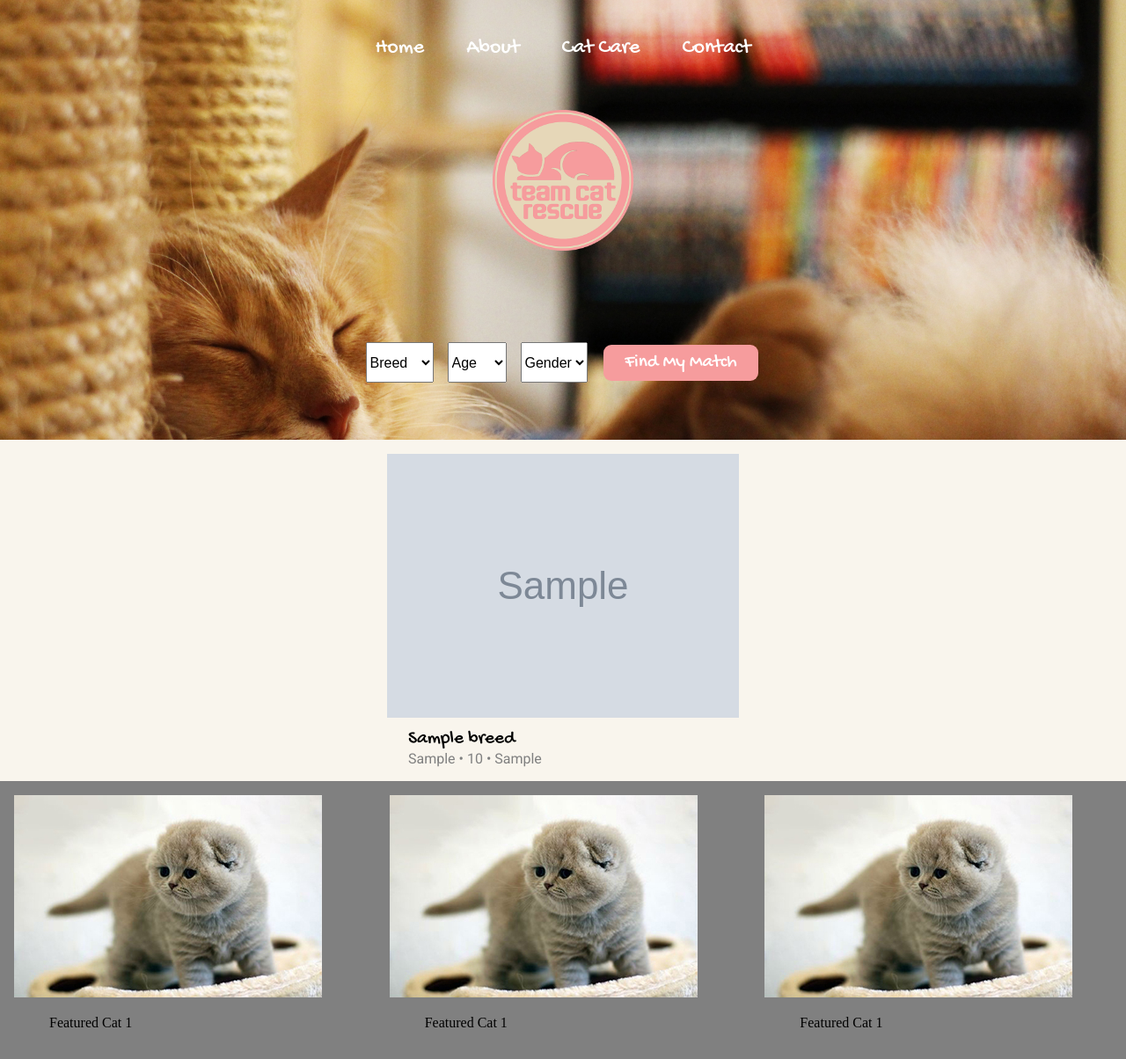
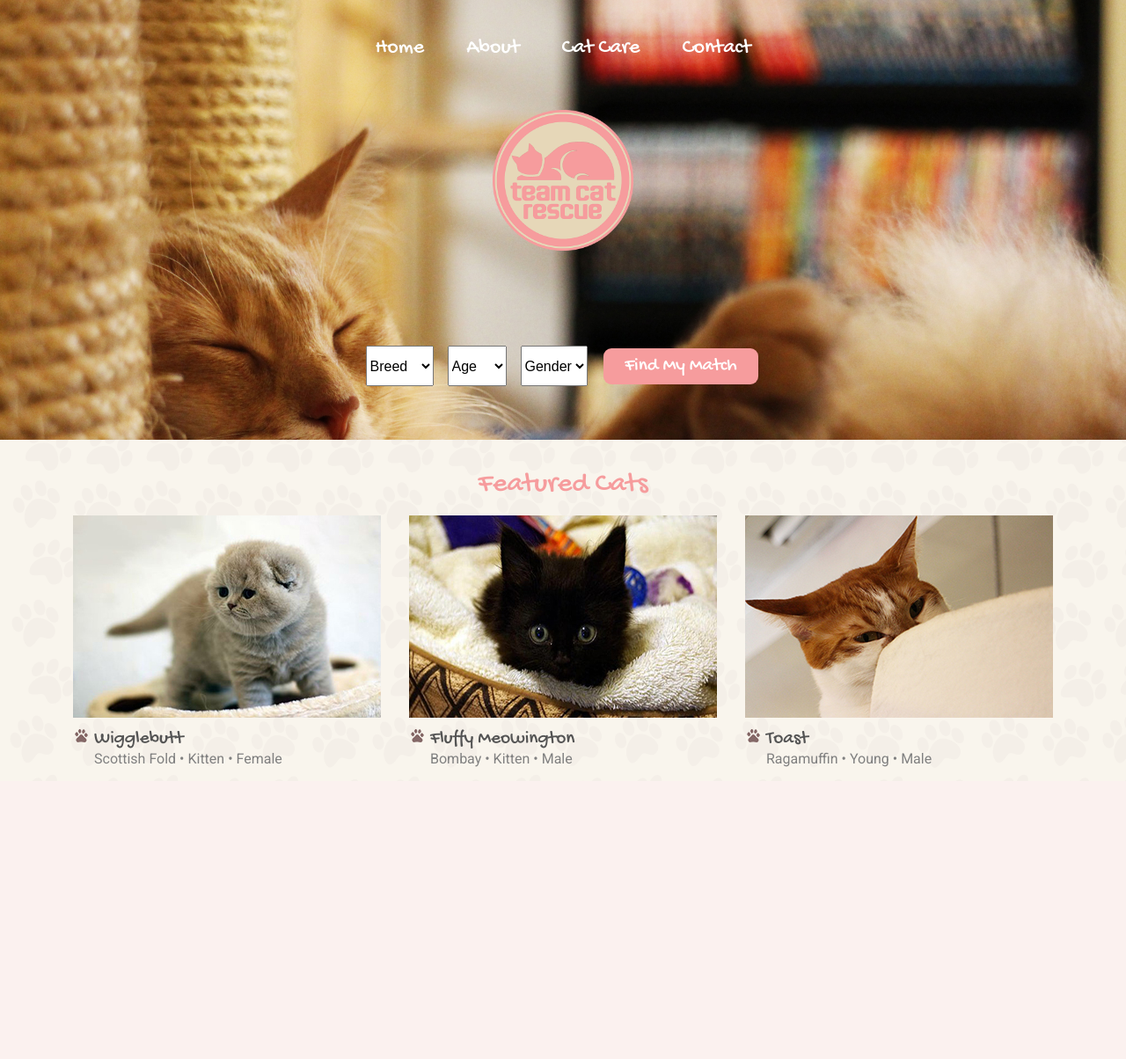
Before and after one commit to elainecookiee/TeamCatRescue, a PHP site: page / in a window 1280 px wide. Shown: the whole page at 88% size. After the commit the page ends 872 px from the top, so only its background shows below. Run offline with PHP 8.4, Linux system fonts and the light colour scheme; tables that the repository leaves empty or names only in its code hold one stand-in row (values such as "Sample post"); grey boxes marked "Sample" are stand-in pictures.

Commit message:
everything works now except displaying gallery after clicking button

```diff
--- a/index.php
+++ b/index.php
@@ -8,8 +8,12 @@
 
 		<style type="text/css">
 			body {
+				min-width: 360px;
 				margin:0;
-				background-color: #f9f5ed;
+ 				background: url("images/patternBg.png");
+ 				display: flex;
+    			flex-direction: column;
+    			align-items: center;
 			}
 
 			.mainnav, .logo {
@@ -31,15 +35,27 @@
 
 			}
 
+			a {
+				text-decoration: none;
+				color:#545454;
+			}
+
+			.msg {
+				font-family: 'Gochi Hand', cursive;
+				font-size: 18pt;
+				margin: 1em;
+			}
+
 			.filter {
 				display: flex;
     			justify-content: center;
     			padding-top: 3em;
     			margin: 2em;
+    			flex-wrap: wrap;
 			}
 
 			.topfilter {
-				display: flex;
+				display: none;
     			justify-content: center;
 				position: fixed;
 				top:0;
@@ -49,11 +65,13 @@
 				padding-top: 0;
     			margin: 0;
 				background-color: #e6d7b8;
-				display: none;
+
 			}
 
-			.topfilter form{
+			.topfilter form {
 				display: flex;
+				flex-wrap: wrap;
+				justify-content: center;
 			}
 
 			select, input {
@@ -94,8 +112,8 @@
 			}
 
 			.gallery {
-				width: 100%;
-				display: flex;
+				display: none;
+				max-width: 1280px;
 				flex-direction: row;
 				justify-content: center;
 				flex-wrap: wrap;
@@ -111,6 +129,7 @@
 			.catname {
 				font-family: 'Gochi Hand', cursive;
 				font-size: 16pt;
+				list-style-image: url(assets/list.png);
 			}
 
 			.detail {
@@ -125,17 +144,28 @@
 			}
 
 			/*FEATURED*/
-			.featured{
-				width: 100%;
+			.featuredGallery{
 				display: flex;
-				background-color: grey;
+				flex-direction: column;
+				align-items: center;
 			}
 
-			.featuredCat{
-				width: 40%;
-				height: auto;
-				margin: 1em;
+			.title{
+				font-family: 'Gochi Hand', cursive;
+				font-size: 24pt;
+				color: #f69c9d;
+				margin-top: 1em;
 			}
+
+			.featured{
+				max-width: 1280px;
+				display: flex;
+				flex-direction: row;
+				justify-content: center;
+				flex-wrap: wrap;
+			}
+
+
 		</style>
 
 
@@ -146,13 +176,13 @@
 <div class="banner">
 <!--Navigation Bar-->
 	<nav class="mainnav" id="home">
-	    <a href="#home">Home</a>
+	    <a href="index.php">Home</a>
 	    <a href="about.html">About</a>
 	    <a href="catcare.html">Cat Care</a>
 	    <a href="contact_page.html">Contact</a>
     </nav>
     <div class="logo">
-    <img id="logo" src="assets/logo_main.png" alt="team cat rescue logo" width=160px height="160px" /></div>
+    <a href="index.php"><img id="logo" src="assets/logo_main.png" alt="team cat rescue logo" width=160px height="160px" /></a></div>
 
 <!--Filters-->
  <form class="filter" method='get' action='index.php'>
@@ -196,7 +226,7 @@
             	<option value="Male">Male</option>
             	<option value="Female">Female</option>
             </select>
-            <input type='submit' value="Find My Match"/>
+            <input type='submit' value="Find My Match" onclick="return showGallery()"/>
 
 </form>
 
@@ -300,20 +330,19 @@
     	);
     $data = $result->fetchAll();
 
-    // if (!$val) {
-    // 	echo "TESTINGLOLAJFASDKJFJSKDFJKSDJF";
-    // };
+// if no result found msg
+    if (empty($data)) {
+    echo '<img class="thumnail" src="images/cat2.png" /><div class="msg">Sorry, no matching file found!</div>';
+}
 
-    // var_dump($breedSearch);
-    // var_dump($ageSearch);
-    // var_dump($genderSearch);
-
+// if results found
     echo "<div class='gallery'>";
 
 	for ($i = 0; $i < sizeof($data); $i++ ) {
-		echo "<div class='test'>";
-		echo "<img class='thumnail' src=\"images/" . $data[$i]['image'] . "\">" ;
-		echo "<ul class='info'><li class='catname'>" . $data[$i]['name']. "</li>
+		echo "<div><a href='". $data[$i]['html'] ."'>";
+		echo "<img class='thumnail' src=\"images/" . $data[$i]['image'] . "\"></a>" ;
+		echo "<ul class='info'><a href='". $data[$i]['html'] ."'>";
+		echo "<li class='catname'>" . $data[$i]['name']. "</li></a>
 		<li class='detail'>" . $data[$i]['breed']." • ".$data[$i]['age']." • ".$data[$i]['gender']."</li>
 		</ul></div>";
 	};
@@ -327,21 +356,27 @@
 
 
 <!-- Featured Cats -->
+<div class="featuredGallery">
+	<div class="title">Featured Cats</div>
 	<div class="featured">
-	<div class="featuredCat"><img src='images/wigglebutt2.jpg'/>
-		<ul>
-			<li>Featured Cat 1</li>
+		<div><a href="individual_Wigglebutt.html"><img class='thumnail' src='images/wigglebutt2.jpg'/></a>
+			<ul class="info">
+				<li class="catname"><a href="individual_Wigglebutt.html">Wigglebutt</a></li>
+				<li class="detail">Scottish Fold • Kitten • Female</li>
 			</ul>
 		</div>
-	<div class="featuredCat"><img src='images/wigglebutt2.jpg'/>
-		<ul>
-			<li>Featured Cat 1</li>
+		<div><a href="individual_Meowington.html"><img class='thumnail' src='images/Meowington2.jpg'/></a>
+			<ul class="info">
+				<li class="catname"><a href="individual_Meowington.html">Fluffy Meowington</a></li>
+				<li class="detail">Bombay • Kitten • Male</li>
 			</ul>
 		</div>
-	<div class="featuredCat"><img src='images/wigglebutt2.jpg'/>
-		<ul>
-			<li>Featured Cat 1</li>
+		<div><a href="individual_Toast.html"><img class='thumnail' src='images/Toast2.jpg'/></a>
+			<ul class="info">
+				<li class="catname"><a href="individual_Toast.html">Toast</a></li>
+				<li class="detail">Ragamuffin • Young • Male</li>
 			</ul>
+		</div>
 	</div>
 </div>
 
@@ -353,7 +388,7 @@ window.onload = function() {
 }
 
 function scrollMenuTop() {
-	var mq = window.matchMedia("(min-width:1024px)");
+	var mq = window.matchMedia("(min-width:360px)");
 	var scrolled = window.scrollY;
 	var x = document.querySelector(".topfilter");
 	if ((scrolled>500)&&(mq.matches))
@@ -363,6 +398,16 @@ function scrollMenuTop() {
 	else { x.style.display = "none"
 	}
 }
+
+function showGallery(){
+	console.log("It's working!");
+	// var y = document.querySelector(".gallery");
+	// if (y.style.display == "none") {
+ //    y.style.display = "flex";}
+;}
+
+
+
 </script>
 
 </body>
```
Lines whose indentation alone changed are shown as unchanged.
